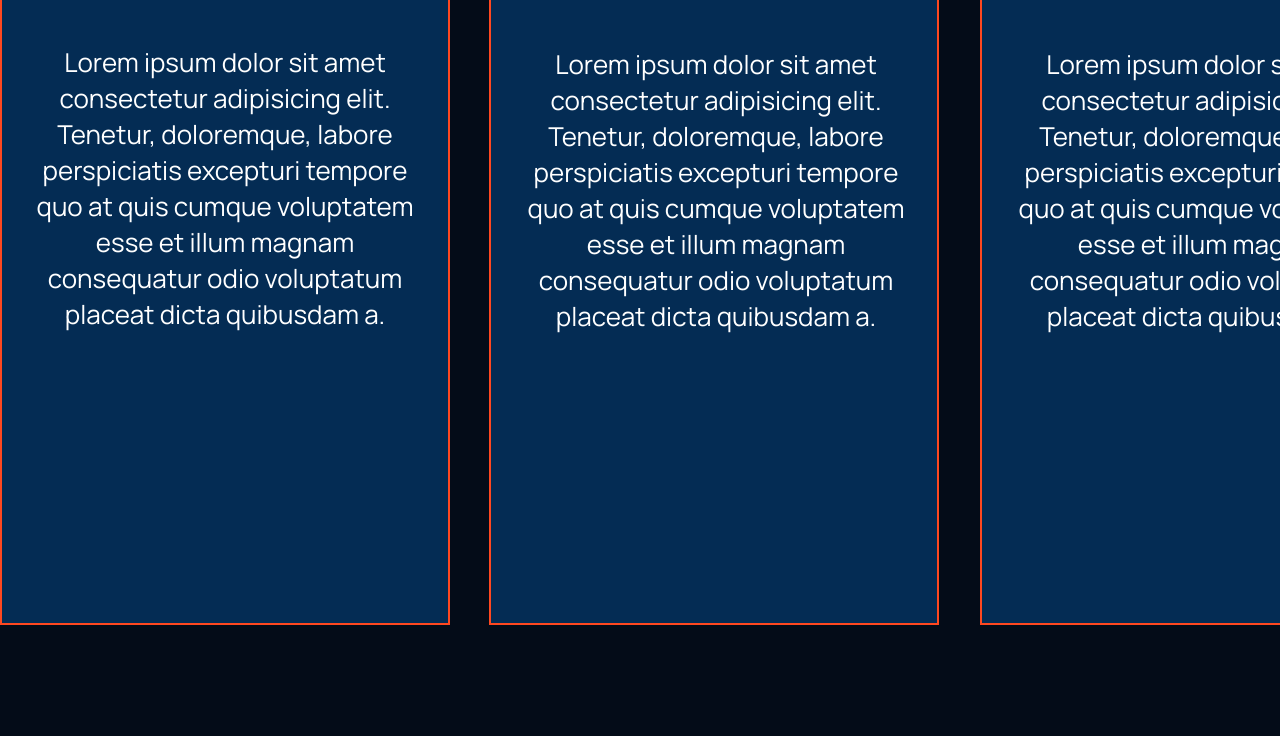
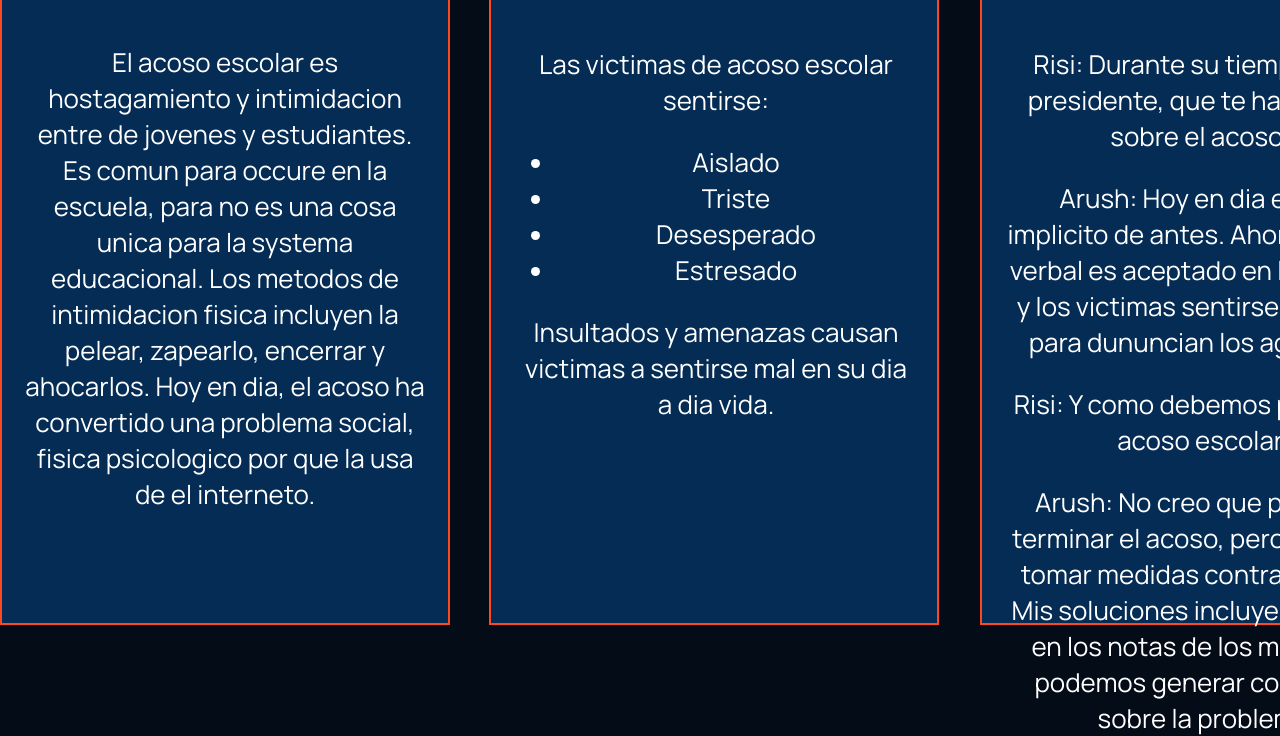
Before and after one commit to Risi-Sahu/Spanish-Service-Learning, a plain HTML site: page index.html in a window 1280 px wide. Shown: the part 175-911 px from the top of the page. Before the commit the page ends 833 px from the top, so only its background shows below. Drawn offline with Linux system fonts and the light colour scheme.

Commit message:
Add files via upload

```diff
--- a/index.html
+++ b/index.html
@@ -1,5 +1,5 @@
 <!DOCTYPE html>
-<html lang="en">
+<html lang="es">
 <head>
     <meta charset="UTF-8">
     <meta http-equiv="X-UA-Compatible" content="IE=edge">
@@ -12,15 +12,22 @@
         <div class="titleDiv">
             <h1>Que es Acoso Escolar?</h1>
             <div class="textDiv">
-                <p>Lorem ipsum dolor sit amet consectetur adipisicing elit. Tenetur, doloremque, labore perspiciatis excepturi tempore quo at quis cumque voluptatem esse et illum magnam consequatur odio voluptatum placeat dicta quibusdam a.</p>
+                <p>El acoso escolar es hostagamiento y intimidacion entre de jovenes y estudiantes. Es comun para occure en la escuela, para no es una cosa unica para la systema educacional. Los metodos de intimidacion fisica incluyen la pelear, zapearlo, encerrar y ahocarlos. Hoy en dia, el acoso ha convertido una problema social, fisica psicologico por que la usa de el interneto. </p>
             </div>
         </div>
     </div>
     <div id="box2Div">
         <div class="titleDiv">
-            <h1>Causas De Acoso Escolar</h1>
+            <h1>Consecuencias De Acoso Escolar</h1>
                 <div class="textDiv">
-                    <p>Lorem ipsum dolor sit amet consectetur adipisicing elit. Tenetur, doloremque, labore perspiciatis excepturi tempore quo at quis cumque voluptatem esse et illum magnam consequatur odio voluptatum placeat dicta quibusdam a.</p>
+                    <p>Las victimas de acoso escolar sentirse:</p>
+                    <ul>
+                        <li>Aislado</li>
+                        <li>Triste</li>
+                        <li>Desesperado</li>
+                        <li>Estresado</li>
+                    </ul>
+                    <p>Insultados y amenazas causan victimas a sentirse mal en su dia a dia vida.</p>
                 </div>
         </div>
     </div>
@@ -28,7 +35,13 @@
         <div class="titleDiv">
             <h1>Una Entrevista</h1>
             <div class="textDiv">
-                <p>Lorem ipsum dolor sit amet consectetur adipisicing elit. Tenetur, doloremque, labore perspiciatis excepturi tempore quo at quis cumque voluptatem esse et illum magnam consequatur odio voluptatum placeat dicta quibusdam a.</p>
+                <p>Risi: Durante su tiempo como presidente, que te has notado sobre el acoso?.</p>
+
+                <p>Arush: Hoy en dia es mas implicito de antes. Ahora el abuso verbal es aceptado en la escuela, y los victimas sentirse asustado para dununcian los agressors. </p>
+
+                <p>Risi: Y como debemos prevenir el acoso escolar?</p>
+
+                <p>Arush: No creo que podemos terminar el acoso, pero podemos tomar medidas contra el acoso. Mis soluciones incluyen castigos en los notas de los matones y podemos generar conciencia sobre la problema.</p>
             </div>
         </div>
     </div>
@@ -36,7 +49,13 @@
         <div class="titleDiv">
             <h1>Soluciones De Acoso Escolar</h1>
             <div class="textDiv">
-                <p>Lorem ipsum dolor sit amet consectetur adipisicing elit. Tenetur, doloremque, labore perspiciatis excepturi tempore quo at quis cumque voluptatem esse et illum magnam consequatur odio voluptatum placeat dicta quibusdam a.</p>
+                <p>Acuerda de el gobierno de el EE.UU, estas escaleras son beneficial para prevenir el acoso:</p>
+                <ul>
+                    <li>Ayude a los niños a entender el acoso y explicarles qué es el acoso y cómo enfrentarlo de manera segura. </li>
+                    <li>Mantener abiertas las líneas de comunicación. Hablar con los niños de forma regular.</li>
+                    <li>Aliente a los niños a hacer lo que aman.</li>
+                    <li>Dé el ejemplo de cómo tratar a otros con amabilidad y respeto.</li>
+                </ul>
             </div>
         </div>
     </div>
```
